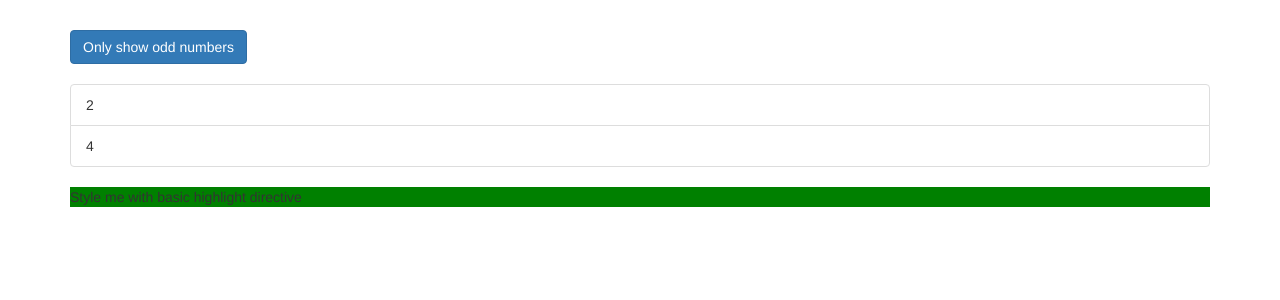
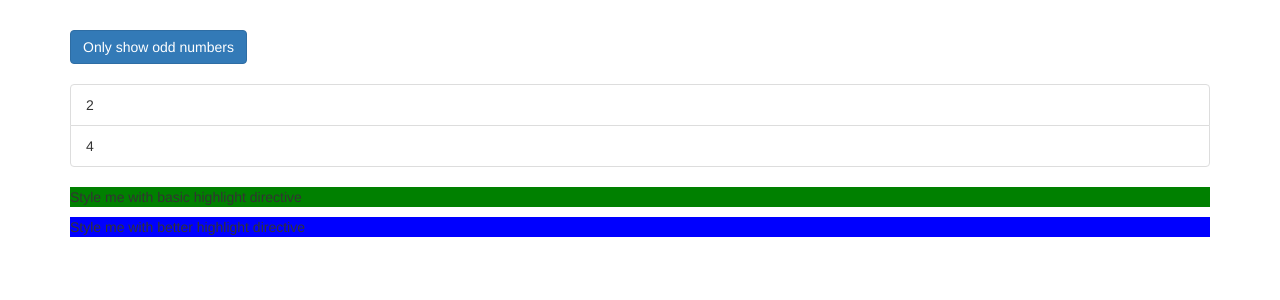
Before and after one commit to kkumarmohit/directives-start, an Angular app: page / in a window 1280 px wide. Shown: the top 300 px of the page. Built offline with nearby package versions, Linux system fonts and the light colour scheme.

Commit message:
Create advanced directive with renderer

```diff
--- a/src/app/app.component.html
+++ b/src/app/app.component.html
@@ -26,6 +26,7 @@
         </div>
       </ul>
       <p appBasicHighlight>Style me with basic highlight directive</p>
+      <p appBetterHighlight>Style me with better highlight directive</p>
     </div>
   </div>
 </div>
--- a/src/app/app.module.ts
+++ b/src/app/app.module.ts
@@ -5,11 +5,13 @@
 
 import { AppComponent } from './app.component';
 import { BasicHighlightDirective } from './basic-highlight/basic-highlight.directive';
+import { BetterHighlightDirective } from './better-highlight/better-highlight.directive';
 
 @NgModule({
   declarations: [
     AppComponent,
-    BasicHighlightDirective
+    BasicHighlightDirective,
+    BetterHighlightDirective
   ],
   imports: [
     BrowserModule,
--- /dev/null
+++ b/src/app/better-highlight/better-highlight.directive.ts
@@ -0,0 +1,13 @@
+import { Directive, OnInit, Renderer2, ElementRef } from '@angular/core';
+
+@Directive({
+  selector: '[appBetterHighlight]'
+})
+export class BetterHighlightDirective implements OnInit {
+
+  constructor(private elRef: ElementRef, private renderer: Renderer2) { }
+  ngOnInit() {
+      this.renderer.setStyle(this.elRef.nativeElement, 'background-color', 'blue');
+  }
+
+}
```
